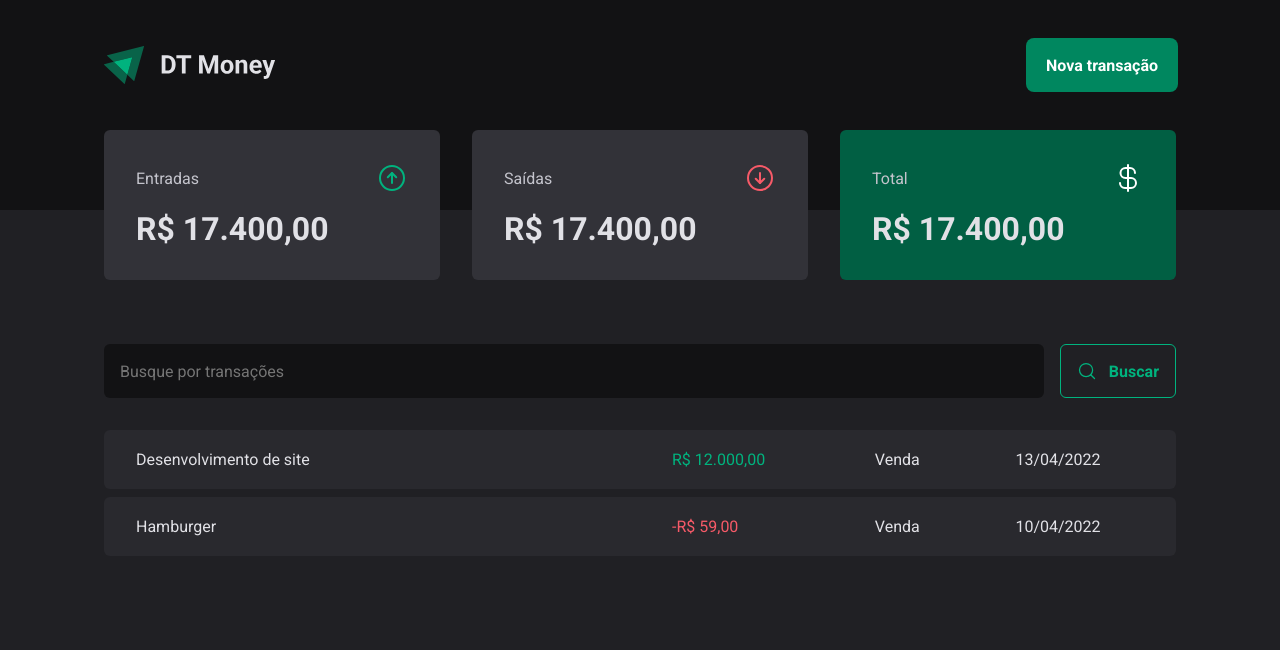
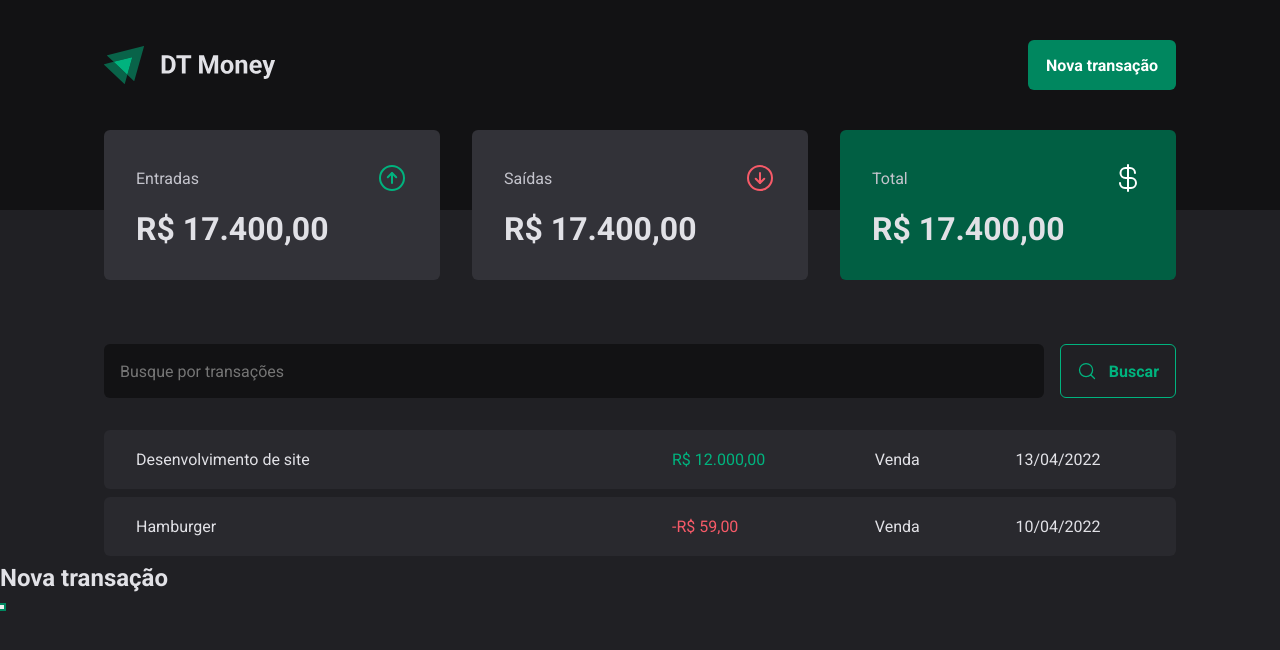
Before and after one commit to CCassolF/dt-money, a React (Vite) app: page / in a window 1280 px wide. Both pictures are taken after a click on the button "Nova transação". Shown: the top 650 px of the page. Built offline with nearby package versions, Linux system fonts and the light colour scheme.

Commit message:
Criando modal acessível

```diff
--- a/package.json
+++ b/package.json
@@ -9,6 +9,7 @@
     "preview": "vite preview"
   },
   "dependencies": {
+    "@radix-ui/react-dialog": "^1.0.2",
     "phosphor-react": "^1.4.1",
     "react": "^18.2.0",
     "react-dom": "^18.2.0",
--- a/src/components/Header/index.tsx
+++ b/src/components/Header/index.tsx
@@ -1,4 +1,5 @@
 import { HeaderContainer, HeaderContent, NewTransactionButton } from "./styles";
+import * as Dialog from '@radix-ui/react-dialog';
 
 import logoImg from '../../assets/logo.svg'
 
@@ -9,7 +10,21 @@ export function Header() {
         <HeaderContent>
           <img src={logoImg} alt="" />
 
-          <NewTransactionButton>Nova transação</NewTransactionButton>
+          <Dialog.Root>
+            <Dialog.Trigger asChild>
+              <NewTransactionButton>Nova transação</NewTransactionButton>
+            </Dialog.Trigger>
+
+            <Dialog.Portal>
+              <Dialog.Overlay />
+
+              <Dialog.Content>
+                <Dialog.Title>Nova transação</Dialog.Title>
+
+                <Dialog.Close />
+              </Dialog.Content>
+            </Dialog.Portal>
+          </Dialog.Root>
         </HeaderContent>
       </HeaderContainer>
     </div>
--- a/src/components/Header/styles.ts
+++ b/src/components/Header/styles.ts
@@ -1,4 +1,5 @@
 import styled from "styled-components";
+import * as Dialog from '@radix-ui/react-dialog';
 
 export const HeaderContainer = styled.header`
   background-color: ${props => props.theme['gray-900']};
```
Also changed, not shown: 1 other file (tests, documents, lock files or other folders).
